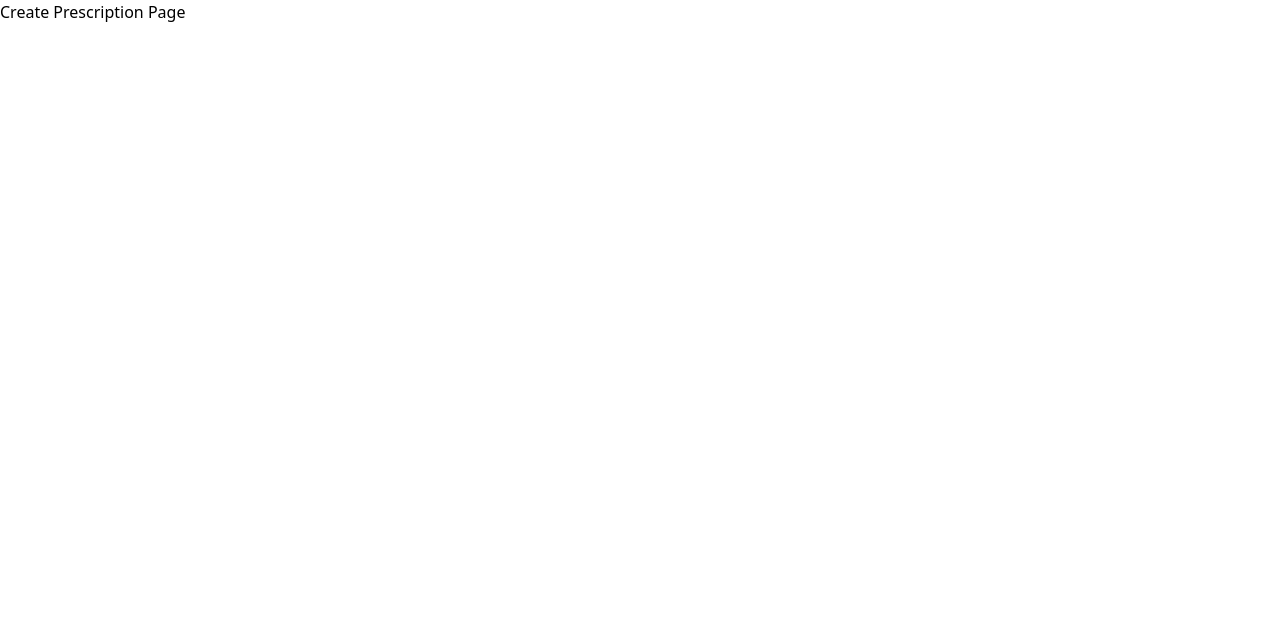
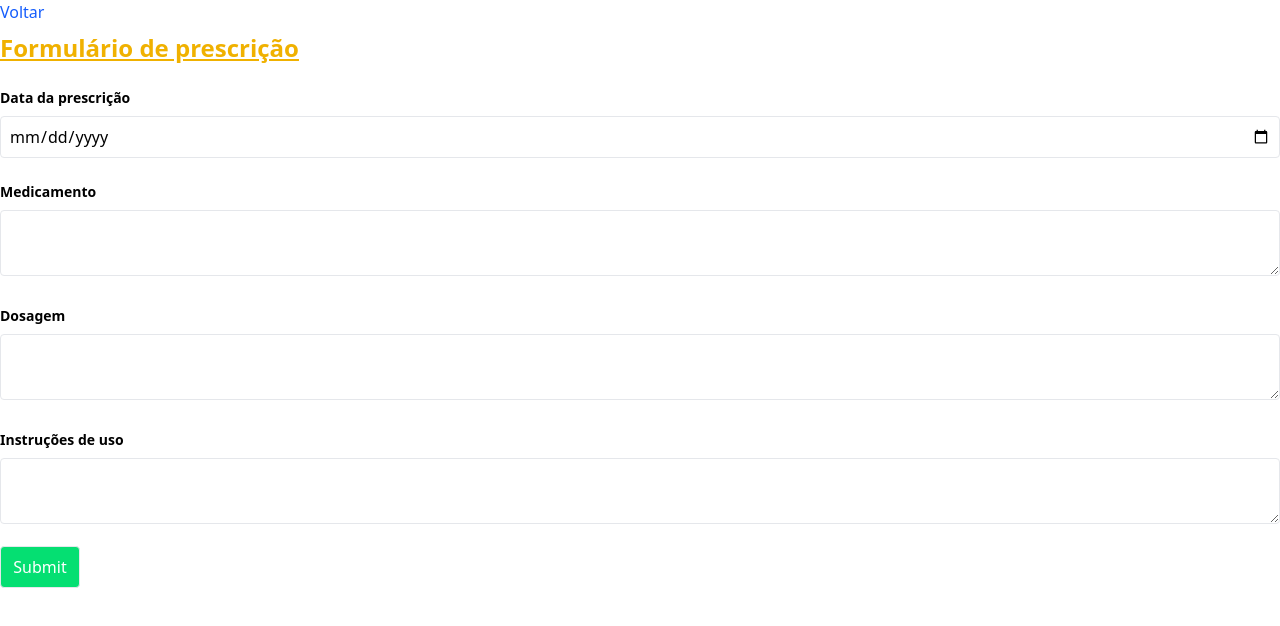
Before and after one commit to Chrysthy/med-app, a Next.js app in the folder med-app/: page /prescription/create in a window 1280 px wide. Shown: the top 626 px of the page. Built offline with nearby package versions, Linux system fonts and the light colour scheme.

Commit message:
Add prescriptioncreate

```diff
--- a/med-app/src/app/prescription/create/page.tsx
+++ b/med-app/src/app/prescription/create/page.tsx
@@ -1,10 +1,83 @@
-import React from 'react'
+"use client"
+import Link from "next/link";
+import { useRouter } from "next/navigation";
+import React, { useState } from "react";
 
-export default function PrescriptioCreate() {
+export default function PrescriptionCreate(params: any) {
+
+    const router = useRouter();
+
+    const [date, setDate] = useState<string>('');
+    const [medicine, setMedicine] = useState<string>('');
+    const [dosage, setDosage] = useState<string>('');
+    const [instructions, setInstructions] = useState<string>('');
+    const [error, setError] = useState<string | null>(null);
+
+    const appointmentId = params.params.id;
+
+    const addPrescription = async (e: any) => {
+        e.preventDefault();
+        setError(null);
+
+        if (date != "" && medicine != "" && dosage != "") {
+
+            const formData = {
+                date: date,
+                appointmentId: appointmentId,
+                medicine: medicine,
+                dosage: dosage,
+                instructions: instructions
+            }
+
+            const add = await fetch('http://127.0.0.1:3001/postPrescription', {
+                method: 'POST',
+                headers: {
+                    'Content-Type': 'application/json',
+                    'Authorization': sessionStorage.getItem("token") || ''
+                },
+                body: JSON.stringify(formData)
+            });
+
+            const content = await add.json();
+
+            if (content.date) {
+                router.push('/home');
+            } else {
+                setError(content.error);
+            }
+
+        }
+
+
+    };
 
     return (
         <>
-            <h1>Create Prescription Page</h1>
-        </>
+            <Link className="font-medium text-blue-600 dark:text-blue-500 hover:underline" href="/appointment/list">Voltar</Link>
+            <form className='w-full' onSubmit={addPrescription}>
+                <span className='font-bold text-yellow-500 py-2 block underline text-2xl'>Formulário de prescrição</span>
+                <div className='w-full py-2'>
+                    <label htmlFor="" className='text-sm font-bold py-2 block'>Data da prescrição</label>
+                    <input type='date' name='date' className='w-full border-[1px] border-gray-200 p-2 rounded-sm' onChange={(e: any) => setDate(e.target.value)} />
+                </div>
+                <div className='w-full py-2'>
+                    <label htmlFor="" className='text-sm font-bold py-2 block'>Medicamento</label>
+                    <textarea name='medicine' className='w-full border-[1px] border-gray-200 p-2 rounded-sm' onChange={(e: any) => setMedicine(e.target.value)} />
+                </div>
+                <div className='w-full py-2'>
+                    <label htmlFor="" className='text-sm font-bold py-2 block'>Dosagem</label>
+                    <textarea name='dosage' className='w-full border-[1px] border-gray-200 p-2 rounded-sm' onChange={(e: any) => setDosage(e.target.value)} />
+                </div>
+                <div className='w-full py-2'>
+                    <label htmlFor="" className='text-sm font-bold py-2 block'>Instruções de uso</label>
+                    <textarea name='instructions' className='w-full border-[1px] border-gray-200 p-2 rounded-sm' onChange={(e: any) => setInstructions(e.target.value)} />
+                </div>
+                <div className='w-full py-2'>
+                    <button className="w-20 p-2 text-white border-gray-200 border-[1px] rounded-sm bg-green-400">Submit</button>
+                </div>
+                <div>
+                    {error && <div className="p-2 text-white border-gray-200 border-[1px] rounded-sm bg-red-400" style={{ color: 'red' }}>{error}</div>}
+                </div>
+            </form></>
     )
 }
```
